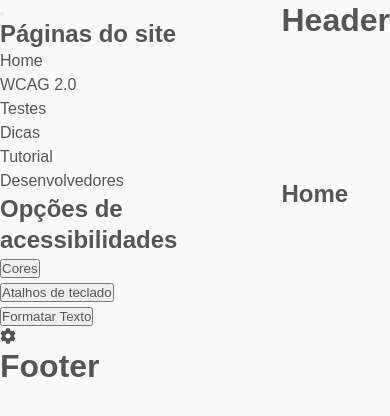
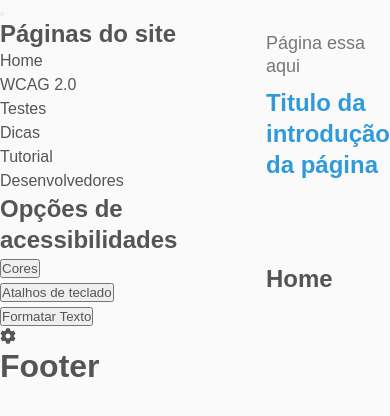
Before and after one commit to Henrique1204/Acessibilidade-SENAI, a React (Create React App) app: page / in a window 390 px wide. Shown: the top 416 px of the page. Built offline with nearby package versions, Linux system fonts and the light colour scheme.

Commit message:
Estilizar componente Header

```diff
--- a/src/Componentes/Header/Header.js
+++ b/src/Componentes/Header/Header.js
@@ -3,8 +3,11 @@ import estilos from './Header.module.css';
 
 const Header = () => {
     return (
-        <header className={estilos.header}>
-            <h1>Header</h1>
+        <header className={estilos.Header}>
+            <div className="container">
+                <h3>Página essa aqui</h3>
+                <h1>Titulo da introdução da página</h1>
+            </div>
         </header>
     );
 };
--- a/src/Componentes/Header/Header.module.css
+++ b/src/Componentes/Header/Header.module.css
@@ -0,0 +1,35 @@
+.Header {
+    padding: 4rem 0;
+}
+
+.Header h1, h3 {
+    width: 100%;
+}
+
+.Header h3 {
+    font-size: 1.125rem;
+    font-weight: normal;
+    color: #777;
+}
+
+.Header h1 {
+    margin-top: 0.5rem;
+    font-size: 3rem;
+    color: var(--corPrincipal);
+}
+
+@media (max-width: 990px) {
+    .Header h1 {
+        font-size: 2rem;
+    }
+}
+
+@media (max-width: 730px) {
+    .Header {
+        padding: 2rem 0;
+    }
+
+    .Header h1 {
+        font-size: 1.5rem;
+    }
+}
```
